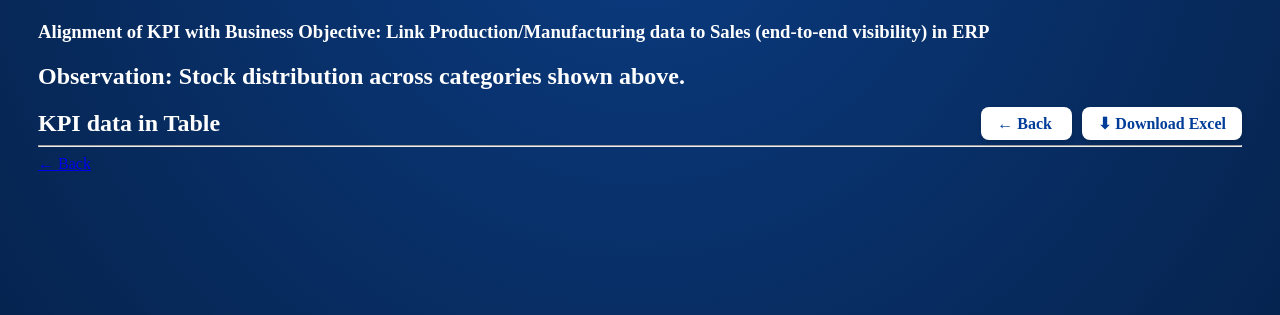
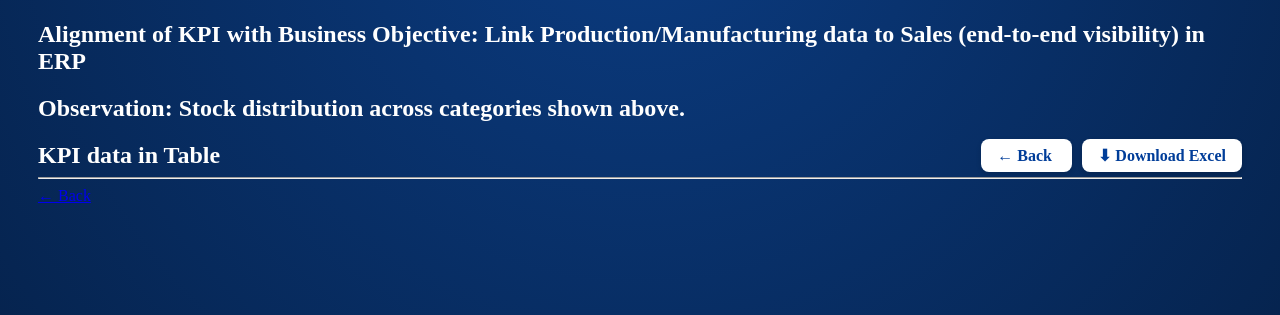
Before and after one commit to ujustbetech/pm_cona, a Flask app: template templates/component7a_supply_availability.html in a window 1280 px wide. Shown: the part 134-449 px from the top of the page. Run offline with Flask 3, Linux system fonts and the light colour scheme; the template is opened without the code that fills it, so the values that code supplies are empty.

Commit message:
h3 observation font changes

```diff
--- a/templates/component7a_supply_availability.html
+++ b/templates/component7a_supply_availability.html
@@ -8,7 +8,7 @@
 </style>
 
 <h2 style="color: white;">KPI Name: {{ label }} (Data Period :Sept-Nov'25)</h2>
-<h3 style="color: white;">Alignment of KPI with Business Objective: Link Production/Manufacturing data to Sales (end-to-end visibility) in ERP</h3>
+<h2 style="color: white;">Alignment of KPI with Business Objective: Link Production/Manufacturing data to Sales (end-to-end visibility) in ERP</h2>
 <!-- <h4>Cost Optimization – 100% Supply Availability</h4> -->
 
 <!-- <hr> -->
```
Also changed, not shown: 10 other files.
